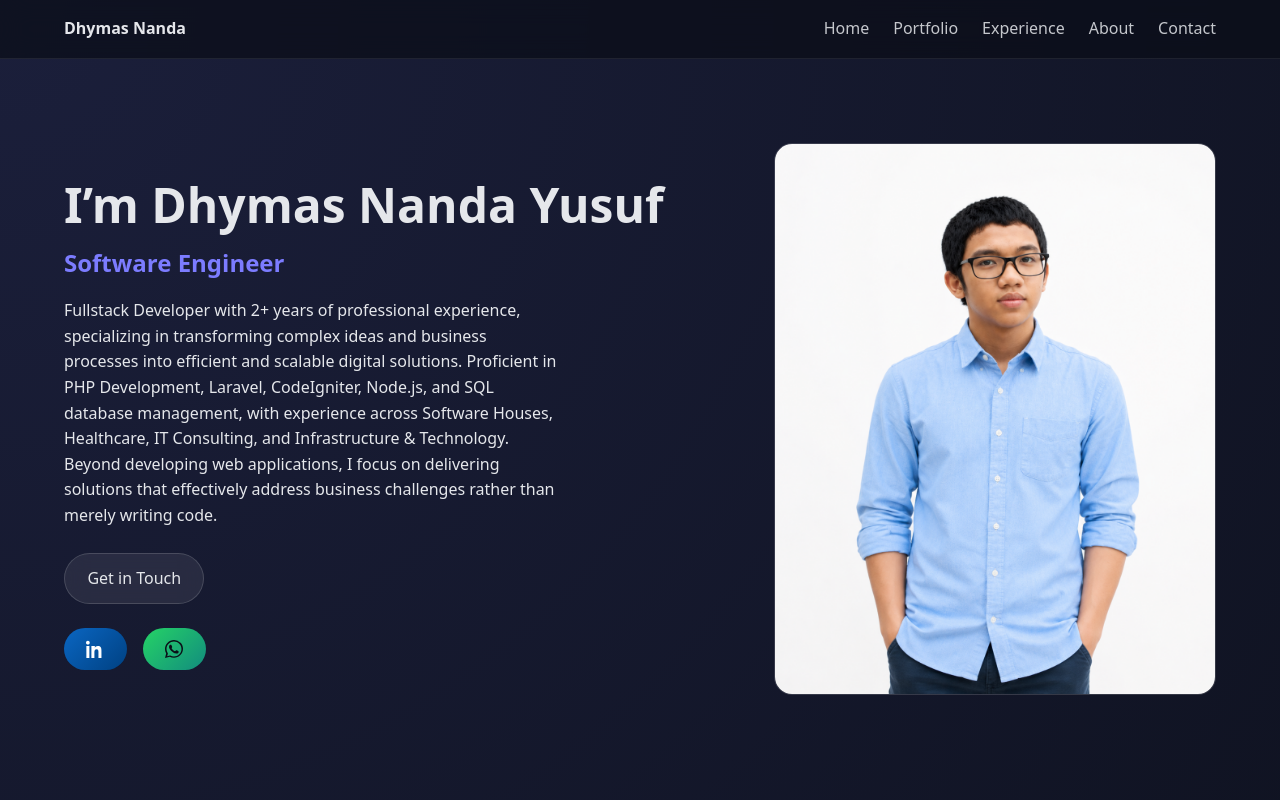
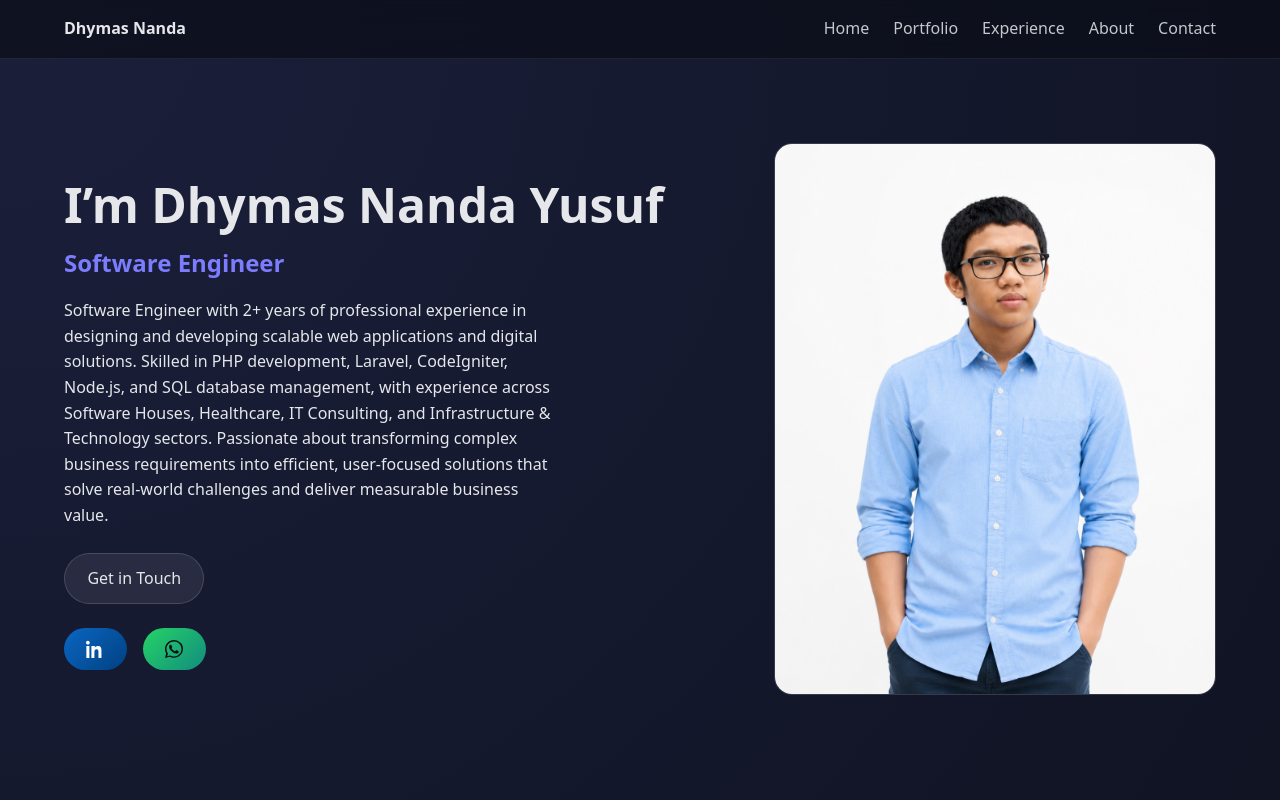
Before and after one commit to dhymasn/my-porto, a Next.js app: page / in a window 1280 px wide. Shown: the top 800 px of the page. Built offline with nearby package versions, Linux system fonts and the light colour scheme.

Commit message:
update my porto

```diff
--- a/components/Hero.jsx
+++ b/components/Hero.jsx
@@ -7,7 +7,7 @@ export default function Hero() {
         <div>
         <h1>I’m Dhymas Nanda Yusuf</h1>
         <h2>Software Engineer</h2>
-        <p>Fullstack Developer with 2+ years of professional experience, specializing in transforming complex ideas and business processes into efficient and scalable digital solutions. Proficient in PHP Development, Laravel, CodeIgniter, Node.js, and SQL database management, with experience across Software Houses, Healthcare, IT Consulting, and Infrastructure & Technology. Beyond developing web applications, I focus on delivering solutions that effectively address business challenges rather than merely writing code.</p>
+        <p>Software Engineer with 2+ years of professional experience in designing and developing scalable web applications and digital solutions. Skilled in PHP development, Laravel, CodeIgniter, Node.js, and SQL database management, with experience across Software Houses, Healthcare, IT Consulting, and Infrastructure & Technology sectors. Passionate about transforming complex business requirements into efficient, user-focused solutions that solve real-world challenges and deliver measurable business value.</p>
         <div class="cta">
             <a href="#contact" class="btn">Get in Touch</a>
         </div>
```
